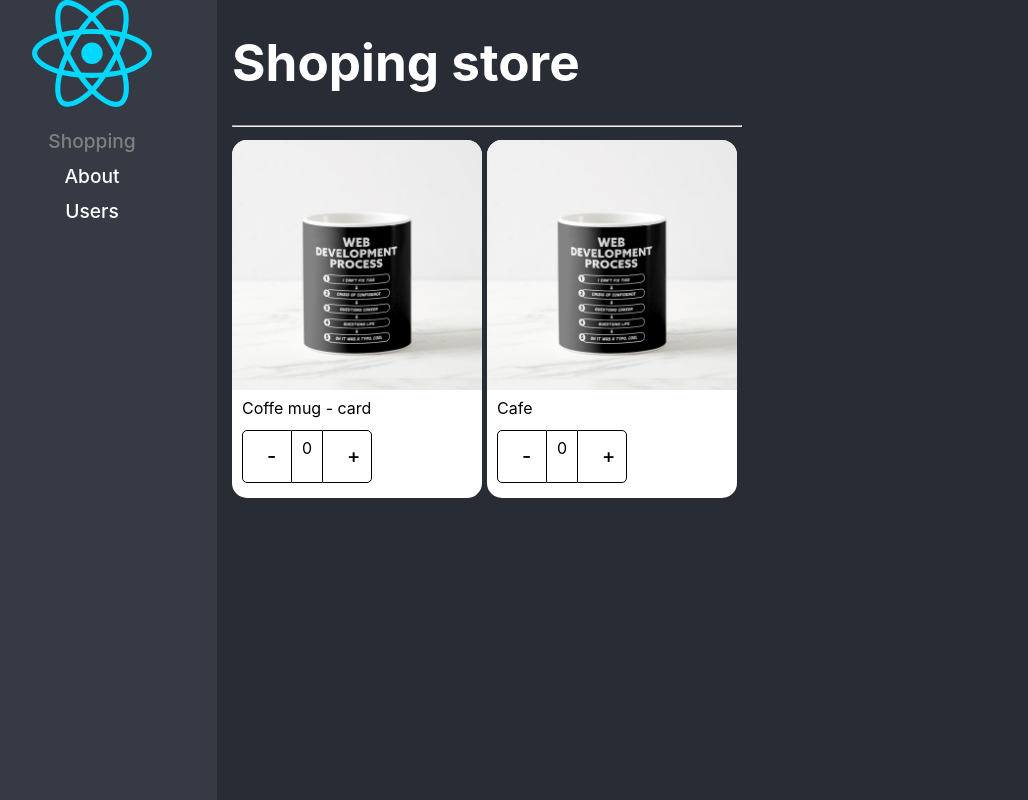
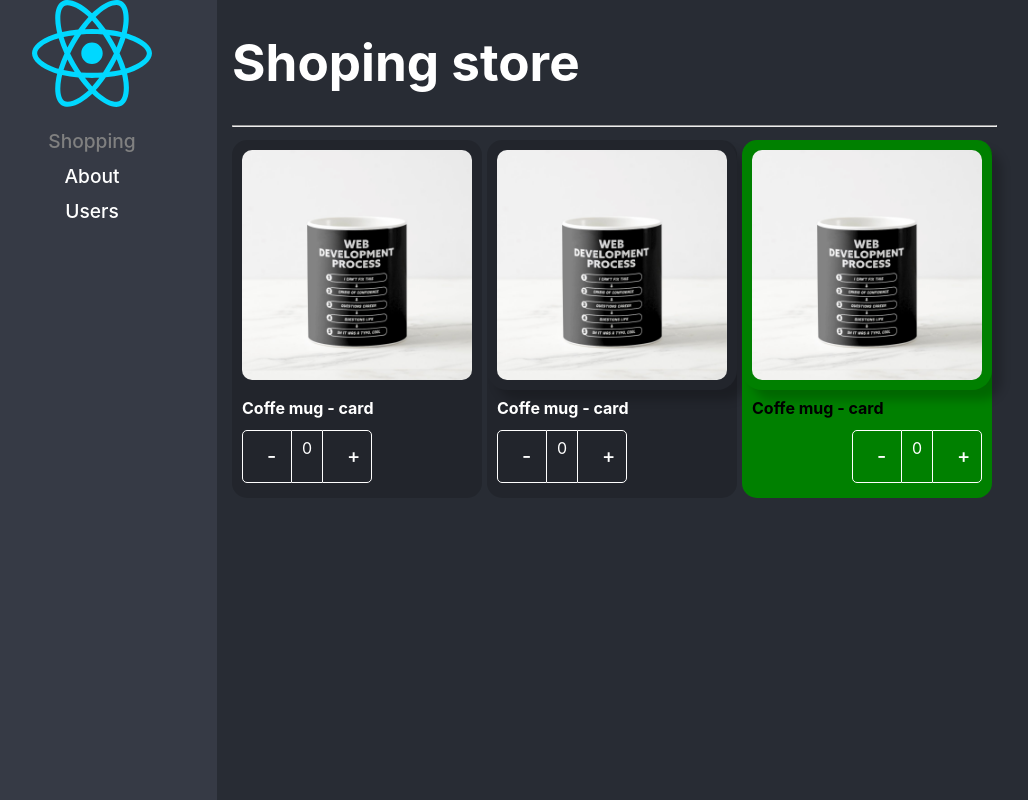
Before and after one commit to aallvi/lazy-react, a React (Vite) app: page /home in a window 1280 px wide. Shown: the whole page, without its empty margins (33-1061 px from the left). Built offline with nearby package versions, Linux system fonts and the light colour scheme.

Commit message:
component Extend Styles -listo

```diff
--- a/src/02-component-patterns/components/ProductButtons.tsx
+++ b/src/02-component-patterns/components/ProductButtons.tsx
@@ -3,13 +3,18 @@ import { ProductContext } from "./ProductCard"
 import styles from '../styles/styles.module.css'
 
 
-export const ProductButtons = () => {
+export interface Props {
+  className?:string,
+  style?: React.CSSProperties,
+}
+
+export const ProductButtons = ({className,style} : Props)   => {
 
     const {increaseBy,counter} = useContext(ProductContext)
 
    return (
 
-    <div className={styles.buttonsContainer} >
+    <div className={` ${className} ${styles.buttonsContainer} `}  style={style} >
             <button onClick={ () => increaseBy(-1) } className={styles.buttonMinus} >-</button>
 
             <div className={styles.countLabel} > {counter} </div>
--- a/src/02-component-patterns/components/ProductCard.tsx
+++ b/src/02-component-patterns/components/ProductCard.tsx
@@ -2,11 +2,19 @@ import styles from '../styles/styles.module.css'
 import { createContext, ReactElement, useContext, useState } from 'react'
 import { Value } from 'sass'
 import { UseProduct } from '../hooks/UseProduct'
-import { ProductCardProps, ProductContextProps, } from '../interfaces/interfaces'
+import {  Product, ProductContextProps, } from '../interfaces/interfaces'
 // import { ProductImage } from './ProductImage'
 // import { ProductTitle } from './ProductTitle'
 // import { ProductButtons } from './ProductButtons'
 
+
+export interface Props {
+  product: Product;
+  children?: React.ReactElement | React.ReactElement[];
+  className?: string;
+  style?: React.CSSProperties,
+
+}
 
 
 
@@ -20,7 +28,7 @@ import { ProductCardProps, ProductContextProps, } from '../interfaces/interfaces
 
 
 
-export const ProductCard = ({children,product} : ProductCardProps ) => {
+export const ProductCard = ({children,product , className, style} : Props ) => {
 
 
 
@@ -35,7 +43,7 @@ export const ProductCard = ({children,product} : ProductCardProps ) => {
         increaseBy,
         product
     }} >
-    <div  className={styles.productCard} >
+    <div  className={`${styles.productCard} ${className}`}  style={style} >
 
         {children}
 
--- a/src/02-component-patterns/components/ProductImage.tsx
+++ b/src/02-component-patterns/components/ProductImage.tsx
@@ -3,7 +3,13 @@ import { ProductContext } from "./ProductCard";
 import noImage from '../assets/no-image.jpg'
 import styles from '../styles/styles.module.css'
 
-export const ProductImage = ({img= '' } ) => {
+export interface Props {
+    img?:string;
+    className?:string,
+    style?: React.CSSProperties,
+}
+
+export const ProductImage = ({img= '', className,style } : Props  ) => {
 
 
     const {product} = useContext(ProductContext)
@@ -20,7 +26,7 @@ export const ProductImage = ({img= '' } ) => {
 
 
     return (
-        <img className={ styles.productImg} src={ imgToShow } alt='Product image' />
+        <img className={ ` ${className} ${styles.productImg}`} style={style} src={ imgToShow } alt='Product image' />
 
     )
 }
--- a/src/02-component-patterns/components/ProductTitle.tsx
+++ b/src/02-component-patterns/components/ProductTitle.tsx
@@ -3,13 +3,20 @@ import { ProductContext } from "./ProductCard"
 import styles from '../styles/styles.module.css'
 
 
-export const ProductTitle = ({title}: {title?:string}) => {
+export interface Props {
+    title?:string,
+    className?:string,
+    activeClass?:string,
+    style?: React.CSSProperties,
+}
+
+export const ProductTitle = ({title,className, style}: Props) => {
 
     const {product} = useContext(ProductContext)
 
 
     return (
-        <span className={styles.productDescription} > {title ? title : product.title} </span>
+        <span className={`${className} ${styles.productDescription} `} style={style}  > {title ? title : product.title} </span>
 
     )
 }
--- a/src/02-component-patterns/components/index.ts
+++ b/src/02-component-patterns/components/index.ts
@@ -1,3 +1,4 @@
+import { ProductCardHOCProps } from "../interfaces/interfaces";
 import { ProductButtons } from "./ProductButtons";
 import { ProductCard as ProductCardHOC } from "./ProductCard";
 import { ProductImage } from "./ProductImage";
@@ -8,7 +9,7 @@ export { ProductButtons } from "./ProductButtons";
 export { ProductImage } from "./ProductImage";
 export { ProductTitle } from "./ProductTitle";
 
-const ProductCard = Object.assign( ProductCardHOC, {
+const ProductCard:ProductCardHOCProps = Object.assign( ProductCardHOC, {
     Title:ProductTitle,
     Image: ProductImage,
     Buttons: ProductButtons
--- a/src/02-component-patterns/pages/ShoppingPage.tsx
+++ b/src/02-component-patterns/pages/ShoppingPage.tsx
@@ -1,5 +1,5 @@
 import ProductCard, { ProductImage,ProductTitle,ProductButtons } from "../components"
-
+import '../styles/custom-styles.css'
 
 
 const product = {
@@ -16,7 +16,7 @@ export const ShoppingPage = () => {
 
 
   return (
-    <div>
+    <div >
 
         <h1>Shoping store</h1>
         <hr/>
@@ -24,21 +24,34 @@ export const ShoppingPage = () => {
 
         <div style={{display:'flex', flexDirection:'row', flexWrap:'wrap' }} >
 
-          <ProductCard product={product} >
+          <ProductCard className="bg-dark text-white" product={product} >
 
-            <ProductCard.Image />
-            <ProductCard.Title  />
-            <ProductCard.Buttons />
+            <ProductCard.Image className="custom-image" />
+            <ProductCard.Title className="text-white text-bold" />
+            <ProductCard.Buttons   className="custom-buttons"/>
               {/* <ProductImage/>
               <ProductTitle title={''} /> */}
 
           </ProductCard>
 
-          <ProductCard product={product} >
+          <ProductCard  className="bg-dark text-white" product={product} >
 
-            <ProductImage />
-            <ProductTitle title={'Cafe'} />
-            <ProductButtons />
+            <ProductImage className="custom-image" style={{boxShadow:'10px 10px 10px rgba(0,0,0,0.2)'}} />
+            <ProductTitle className="text-white text-bold" activeClass="" title={''} />
+            <ProductButtons  className="custom-buttons" />
+
+
+          </ProductCard>
+
+
+          {/* ------------------------------------------------------------------------ */}
+
+
+          <ProductCard  style={{backgroundColor:'green'}}  product={product} >
+
+            <ProductImage style={{boxShadow:'10px 10px 10px rgba(0,0,0,0.2)'}} className="custom-image" />
+            <ProductTitle style={{fontWeight:'bold'}}  activeClass="" title={''} />
+            <ProductButtons  style={{display:'flex', justifyContent:'end'}} className="custom-buttons" />
 
 
           </ProductCard>
--- /dev/null
+++ b/src/02-component-patterns/styles/custom-styles.css
@@ -0,0 +1,30 @@
+
+
+
+
+
+.bg-dark{
+    background-color:rgba(0, 0, 0, 0.158);
+}
+
+
+.text-white {
+
+    color: white;
+}
+
+.text-bold{
+    font-weight: bold;
+}
+
+.custom-image{
+    padding:10px;
+    border-radius: 20px;
+    width: calc(100% - 20px);
+}
+
+
+.custom-buttons button, .custom-buttons div {
+    color:white;
+    border-color: white;
+}
```
Also changed, not shown: src/02-component-patterns/interfaces/interfaces.ts (+13 -7 lines).
